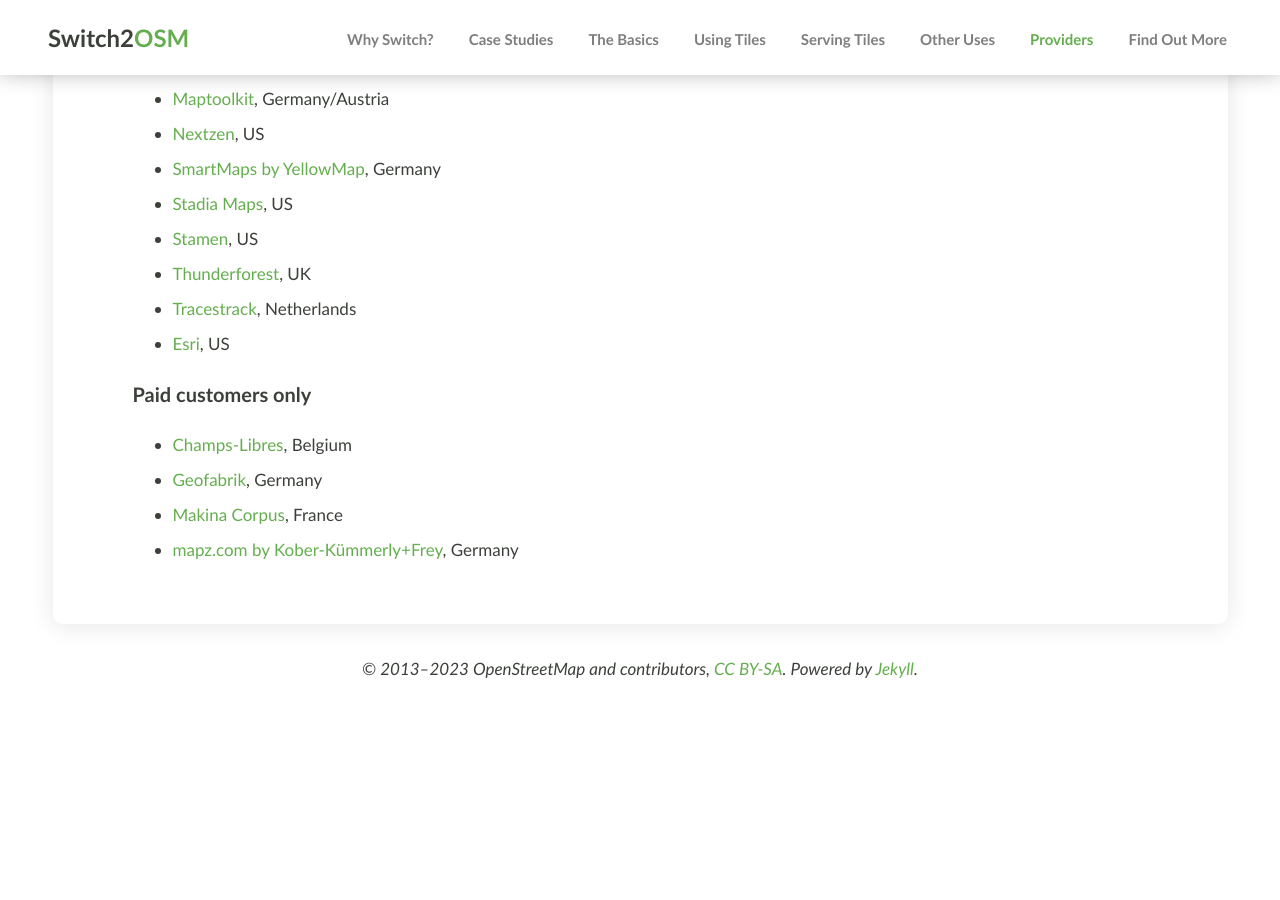
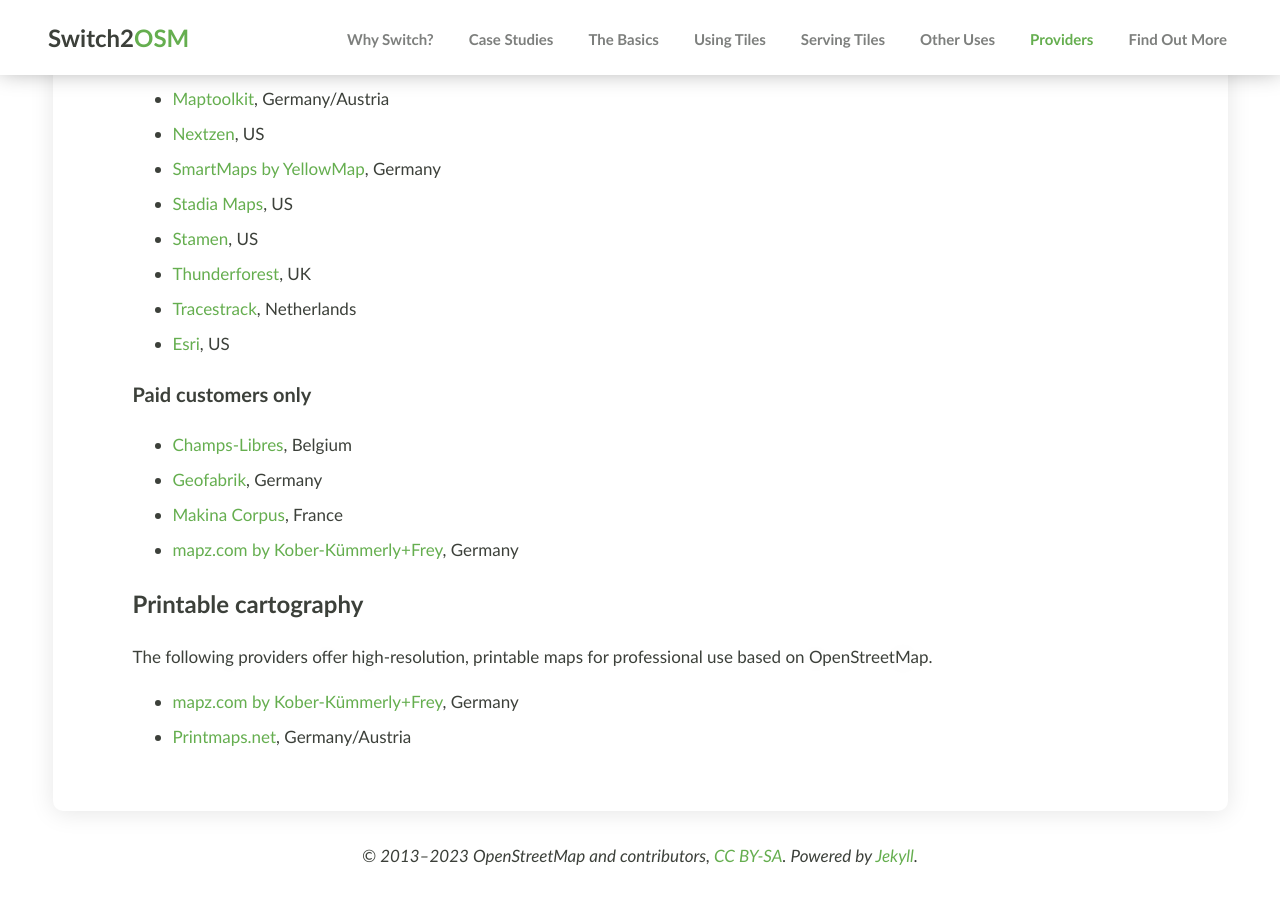
Before and after one commit to switch2osm/switch2osm, a Jekyll site: the page built from providers.md, in a window 1280 px wide and 900 px high, scrolled down 1401 px. Built offline with Jekyll 4.4.1, drawn with Linux system fonts in a browser that asks for light colours; comment, search, counter and statistics services are not loaded; before the commit the page ends 2114 px from its top, so only the background shows below that.

Commit message:
Update providers.md
Proposing to introduce a third category of providers (in addition to tile hosting and professional services): Print cartography

```diff
--- a/providers.md
+++ b/providers.md
@@ -55,3 +55,10 @@
 * [Geofabrik](https://www.geofabrik.de/maps/rendering.html), Germany
 * [Makina Corpus](https://makina-corpus.com/), France
 * [mapz.com by Kober-Kümmerly+Frey](https://www.mapz.com/), Germany
+
+## Printable cartography
+
+The following providers offer high-resolution, printable maps for professional use based on OpenStreetMap.
+
+* [mapz.com by Kober-Kümmerly+Frey](https://www.mapz.com/), Germany
+* [Printmaps.net](https://www.printmaps.net/), Germany/Austria
```
